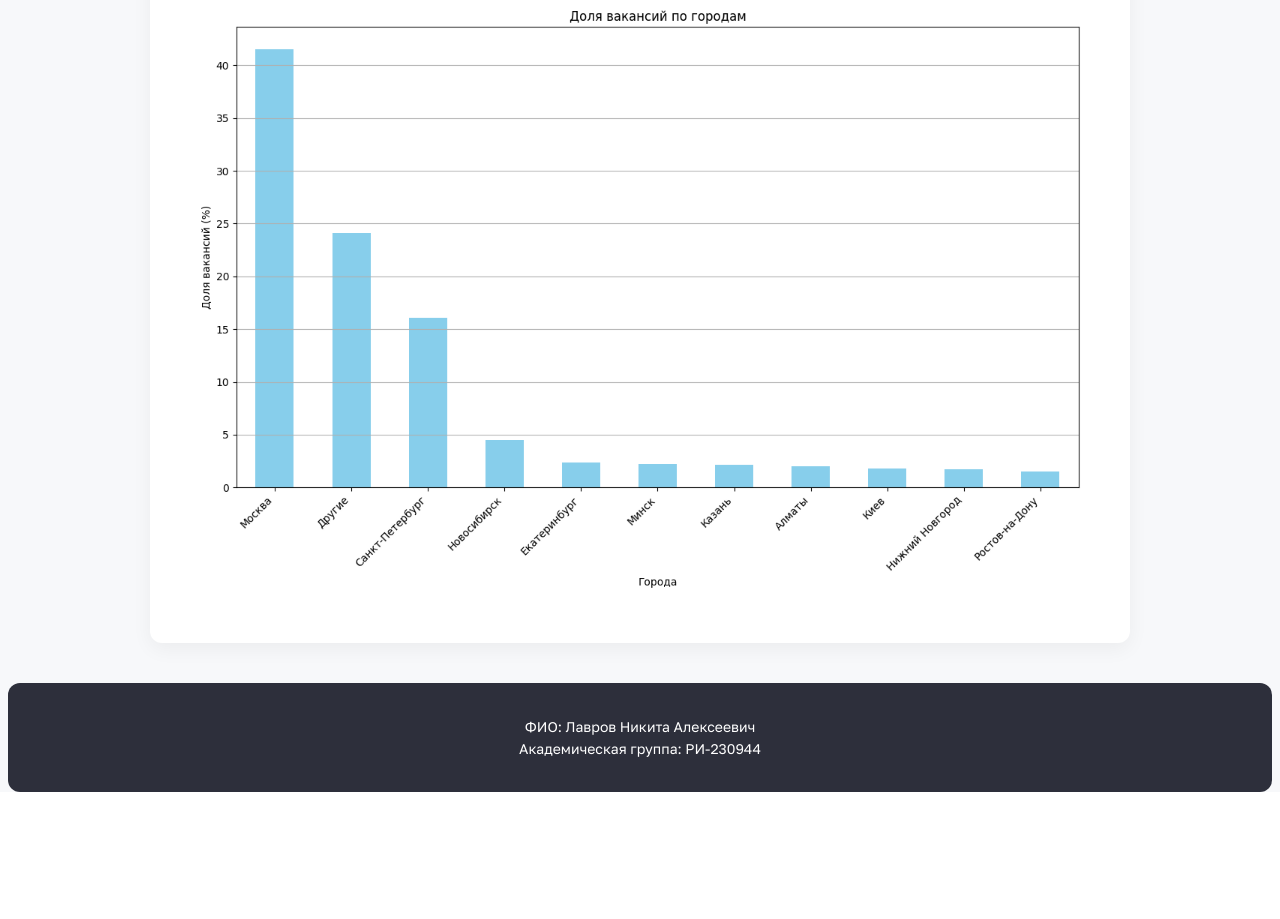
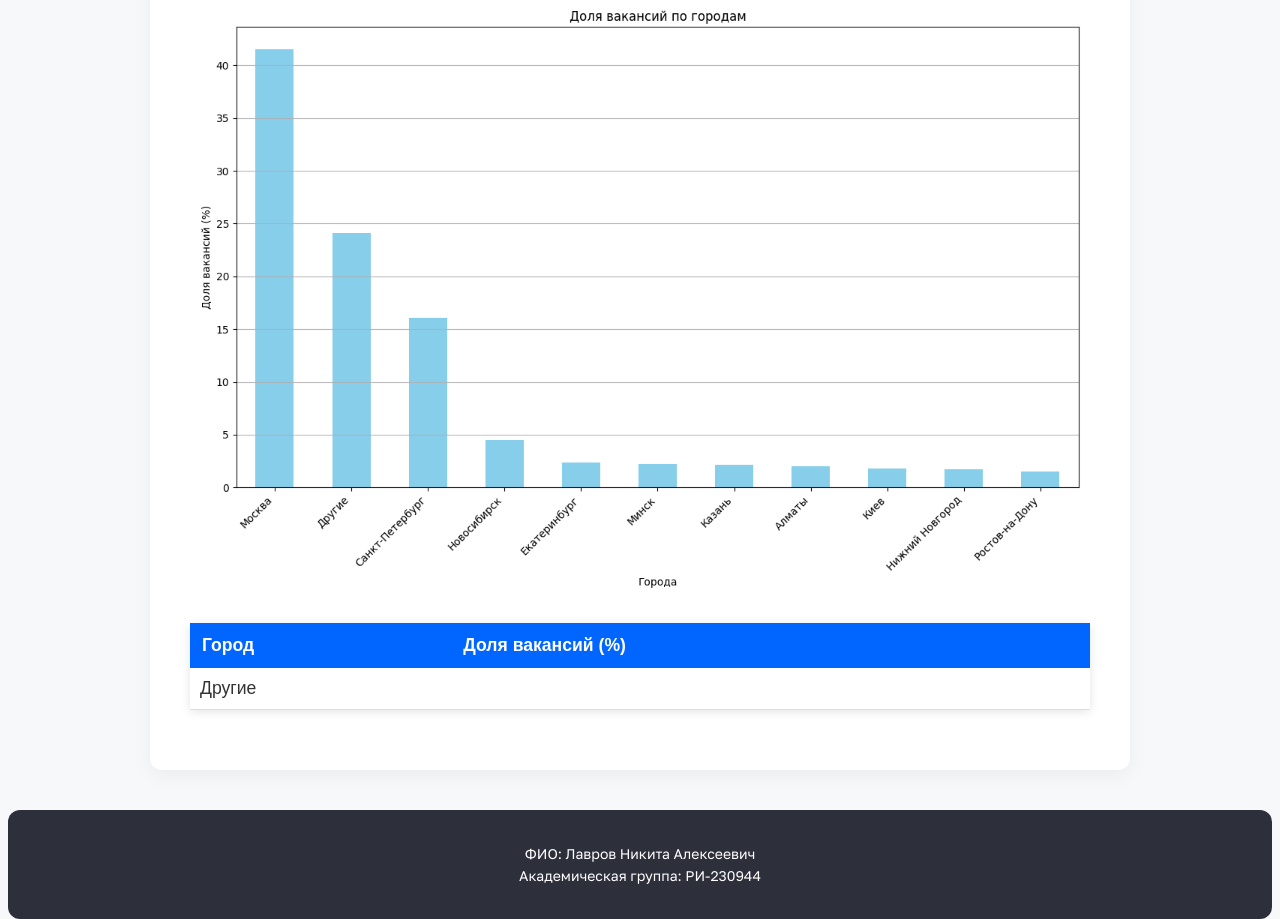
Before and after one commit to Forvi/django_ulearn, a Django app: page /geography in a window 1280 px wide. Shown: the part 806-1725 px from the top of the page. Before the commit the page ends 1598 px from the top, so only its background shows below. Run offline with Django 5.2, Linux system fonts and the light colour scheme; data that the repository does not hold is empty.

Commit message:
добавлены таблицы

```diff
--- a/DevOpsStats/App/services/graphics.py
+++ b/DevOpsStats/App/services/graphics.py
@@ -1,4 +1,5 @@
 import datetime
+import json
 import os
 from io import StringIO
 
@@ -32,6 +33,37 @@
     plt.close()
 
     return 'img/vacancies_by_year.png'
+
+
+import pandas as pd
+
+import pandas as pd
+import json
+import os
+from django.conf import settings
+
+def prepare_vacancies_data(data):
+    # Создание DataFrame из входных данных
+    df = pd.DataFrame(data)
+
+    # Преобразование столбца 'published_at' в формат даты
+    df['published_at'] = pd.to_datetime(df['published_at'])
+    df['year'] = df['published_at'].dt.year
+
+    # Подсчет количества вакансий по годам
+    vacancies_per_year = df['year'].value_counts().sort_index()
+
+    # Преобразование в словарь
+    vacancies_dict = vacancies_per_year.reset_index()
+    vacancies_dict.columns = ['year', 'count']  # Переименование столбцов для ясности
+    vacancies_list = vacancies_dict.to_dict(orient='records')
+
+    # Сохранение данных в JSON файл
+    json_file_path = os.path.join(settings.STATICFILES_DIRS[0], 'json', 'vacancies_data.json')
+    with open(json_file_path, 'w', encoding='utf-8') as f:
+        json.dump(vacancies_list, f)
+
+    return 'json/vacancies_data.json'
 
 
 def plot_top_vacancies_per_year(vacancies):
@@ -86,6 +118,26 @@
     plt.close()
 
     return file_path
+
+def vacancies_by_city_table(vacancies):
+    cities = [vacancy.area_name for vacancy in vacancies]
+    city_counts = pd.Series(cities).value_counts()
+
+    top_cities = city_counts.head(10)
+    other_cities_count = city_counts.iloc[10:].sum()
+
+    other_series = pd.Series({"Другие": other_cities_count})
+    city_counts = pd.concat([top_cities, other_series])
+
+    total_vacancies = len(vacancies)
+    city_share = (city_counts / total_vacancies) * 100
+    city_share = city_share.sort_values(ascending=False)
+
+    # Шаг 2: Сохранение в JSON
+    json_file_path = os.path.join(settings.STATICFILES_DIRS[0], 'json', 'vacancies_by_city.json')
+    city_share_df = city_share.reset_index()
+    city_share_df.columns = ['Город', 'Доля вакансий (%)']
+    city_share_df.to_json(json_file_path, orient='records', force_ascii=False)
 
 
 def plot_salary_by_city(vacancies):
--- a/DevOpsStats/App/views.py
+++ b/DevOpsStats/App/views.py
@@ -77,10 +77,13 @@
         vacancies_salary_by_city = check_vacancy_plot('salary_by_city.png', plot_salary_by_city, vacancies)
         vacancies_by_city = check_vacancy_plot('vacancies_by_city.png', plot_vacancies_by_city, vacancies)
 
+        table = vacancies_by_city_table(vacancies)
+
 
         context = {
             'vacancies_by_year': vacancies_by_city,
             'vacancies_salary_by_city': vacancies_salary_by_city,
+            'table': table,
         }
 
         return render(request, 'geography.html', context)
@@ -89,10 +92,17 @@
 class Dynamic(View):
     def get(self, request):
         vacancies = Profession.objects.all()
+        data = {
+            'published_at': [vacancy.published_at for vacancy in vacancies],
+        }
+
         vacancies_by_city = check_vacancy_plot('vacancies_by_city.png', plot_vacancies_by_city, vacancies)
+        table = prepare_vacancies_data(data)
+
 
         context = {
             'vacancies_by_year': vacancies_by_city,
+            'table': table
         }
 
         return render(request, 'dynamic.html', context)
--- /dev/null
+++ b/DevOpsStats/DevOpsStats/static/css/tables.css
@@ -0,0 +1,39 @@
+    /* Общие стили для таблицы */
+    table {
+        width: 100%;
+        border-collapse: collapse;
+        margin: 20px 0;
+        font-size: 1.1em;
+        font-family: Arial, sans-serif;
+        box-shadow: 0 2px 10px rgba(0, 0, 0, 0.1);
+    }
+
+    /* Стили для заголовков таблицы */
+    th {
+        background-color: #0066ff;
+        color: white;
+        padding: 12px;
+        text-align: left;
+    }
+
+    /* Стили для ячеек таблицы */
+    td {
+        padding: 10px;
+        border-bottom: 1px solid #ddd;
+    }
+
+    /* Стили для четных строк */
+    tr:nth-child(even) {
+        background-color: #f2f2f2;
+    }
+
+    /* Стили для строк при наведении */
+    tr:hover {
+        background-color: #f1f1f1;
+    }
+
+    /* Стили для ячеек с количеством вакансий */
+    td:nth-child(2) {
+        font-weight: bold;
+        color: #333;
+    }
--- /dev/null
+++ b/DevOpsStats/DevOpsStats/static/img/vacancies_data.json
@@ -0,0 +1 @@
+[{"year": 2015, "count": 209}, {"year": 2016, "count": 1554}, {"year": 2017, "count": 2408}, {"year": 2018, "count": 5068}, {"year": 2019, "count": 7210}, {"year": 2020, "count": 11788}, {"year": 2021, "count": 21854}, {"year": 2022, "count": 22820}, {"year": 2023, "count": 12012}, {"year": 2024, "count": 7233}, {"year": 2025, "count": 3}]
--- /dev/null
+++ b/DevOpsStats/DevOpsStats/static/json/vacancies_by_city.json
@@ -0,0 +1 @@
+[{"Город":"Москва","Доля вакансий (%)":41.5499300123},{"Город":"Другие","Доля вакансий (%)":24.0953135342},{"Город":"Санкт-Петербург","Доля вакансий (%)":16.0667975998},{"Город":"Новосибирск","Доля вакансий (%)":4.4759600256},{"Город":"Екатеринбург","Доля вакансий (%)":2.3676472184},{"Город":"Минск","Доля вакансий (%)":2.2157358478},{"Город":"Казань","Доля вакансий (%)":2.1820983301},{"Город":"Алматы","Доля вакансий (%)":2.0410377717},{"Город":"Киев","Доля вакансий (%)":1.7621718986},{"Город":"Нижний Новгород","Доля вакансий (%)":1.7578315737},{"Город":"Ростов-на-Дону","Доля вакансий (%)":1.4854761879}]
--- /dev/null
+++ b/DevOpsStats/DevOpsStats/static/json/vacancies_data.json
@@ -0,0 +1 @@
+[{"year": 2015, "count": 209}, {"year": 2016, "count": 1554}, {"year": 2017, "count": 2408}, {"year": 2018, "count": 5068}, {"year": 2019, "count": 7210}, {"year": 2020, "count": 11788}, {"year": 2021, "count": 21854}, {"year": 2022, "count": 22820}, {"year": 2023, "count": 12012}, {"year": 2024, "count": 7233}, {"year": 2025, "count": 3}]
--- a/DevOpsStats/templates/generalstats.html
+++ b/DevOpsStats/templates/generalstats.html
@@ -5,6 +5,7 @@
     <div class="pages-title-container">
         <h1>Динамика количества вакансий по годам</h1>
         <img  class="img_anal" src="{% static 'img/vacancies_by_year.png' %}" alt="График динамики вакансий">
+
     </div>
 
     <div class="pages-title-container">
--- a/DevOpsStats/templates/geography.html
+++ b/DevOpsStats/templates/geography.html
@@ -1,6 +1,9 @@
 {% extends 'base.html' %}
 {% load static %}
 {% block content %}
+<link rel="stylesheet" type="text/css" href="{% static 'css/tables.css' %}">
+
+
 <div class="pages-title-centered-container">
     <div class="pages-title-container">
         <h1>География</h1>
@@ -8,4 +11,38 @@
         <img class="img_anal" src="{% static 'img/vacancies_by_city.png' %}" alt="ТОП-20 навыков по годам">
     </div>
 </div>
+
+<table id="vacanciesTable">
+    <thead>
+        <tr>
+            <th>Город</th>
+            <th>Доля вакансий (%)</th>
+        </tr>
+    </thead>
+    <tbody>
+    </tbody>
+</table>
+
+<script>
+    function vacancies_by_city() {
+        fetch('{% static "json/vacancies_by_city.json" %}')
+            .then(response => response.json())
+            .then(data => {
+                const tableBody = document.getElementById('vacanciesTable').getElementsByTagName('tbody')[0];
+                data.forEach(item => {
+                    const row = tableBody.insertRow();
+                    const cellCity = row.insertCell(0);
+                    const cellShare = row.insertCell(1);
+                    cellCity.textContent = item.Город;
+                    cellShare.textContent = item['Доля вакансий (%)'];
+                });
+            })
+            .catch(error => console.error('Ошибка при загрузке данных:', error));
+        }
+
+    vacancies_by_city()
+</script>
+
+
+
 {% endblock %}
```
Also changed, not shown: DevOpsStats/templates/dynamic.html (+38 -1 lines).
